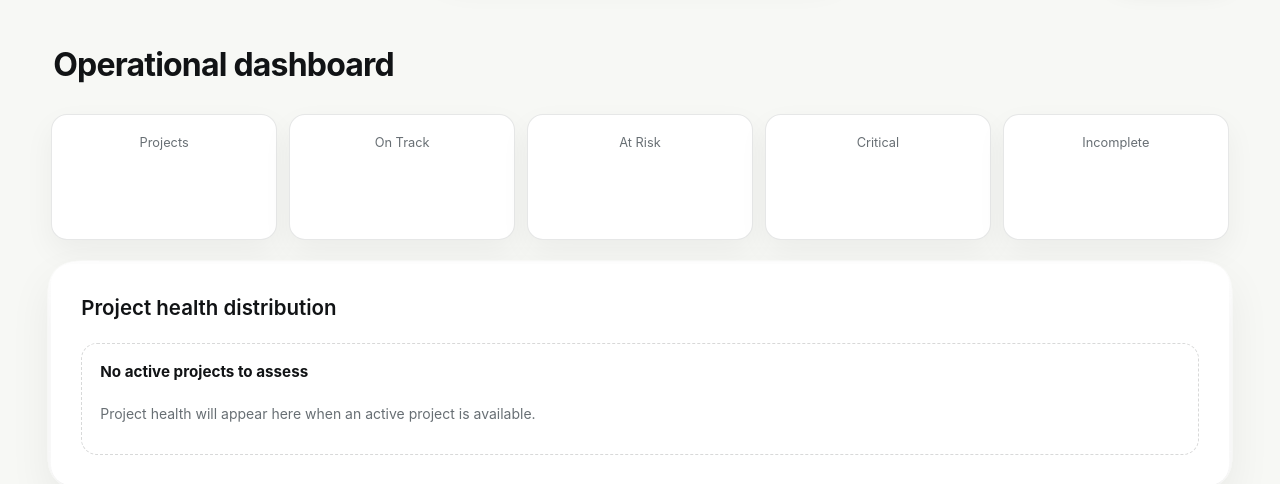
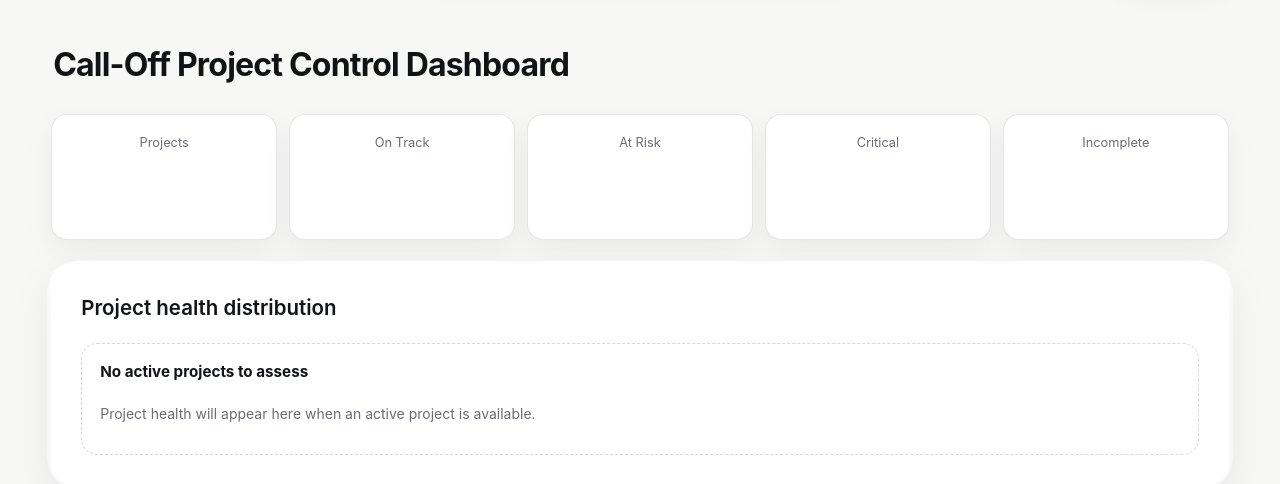
Before and after one commit to olangriffin/Call-Off, a Python web app: template app/frontend/templates/dashboard.html in a window 1280 px wide. Shown: the part 76-560 px from the top of the page. Run offline with Jinja, Linux system fonts and the light colour scheme; the template is opened without the code that fills it, so the values that code supplies are empty.

Commit message:
ui: rename dashboard heading

```diff
--- a/app/frontend/templates/dashboard.html
+++ b/app/frontend/templates/dashboard.html
@@ -7,7 +7,7 @@
 {% block content %}
     <section class="dashboard-hero" aria-labelledby="dashboard-title">
         <div>
-            <h1 class="page-title" id="dashboard-title">Operational dashboard</h1>
+            <h1 class="page-title" id="dashboard-title">Call-Off Project Control Dashboard</h1>
         </div>
         {% if can_create_projects %}
             {{ primary_button("New project", href="/app/projects/new") }}
```
Also changed, not shown: 1 other file.
